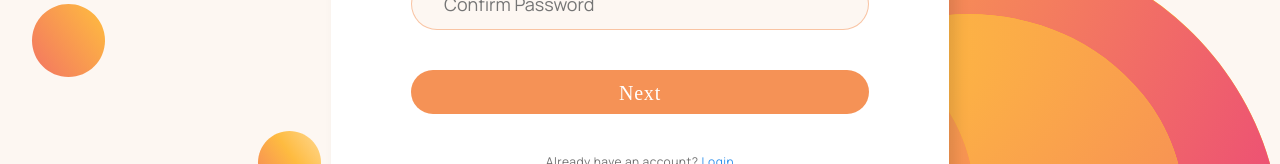
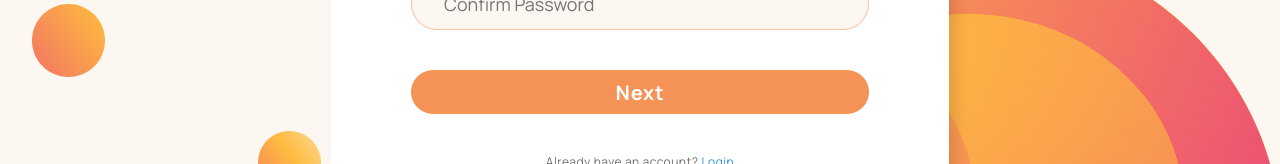
Before and after one commit to BogdanZarichnyy/team-project-react-nodejs-frontend, a React (Create React App) app: page /register in a window 1280 px wide. Shown: the part 475-639 px from the top of the page. Built offline with nearby package versions, Linux system fonts and the light colour scheme.

Commit message:
add button

```diff
--- a/src/components/Auth/RegisterFormStepTwo/RegisterFormStepTwo.jsx
+++ b/src/components/Auth/RegisterFormStepTwo/RegisterFormStepTwo.jsx
@@ -18,7 +18,7 @@ const validationSchema = Yup.object({
   phone: Yup.number(),
 });
 
-const RegisterFormStepTwo = () => {
+const RegisterFormStepTwo = ({ onNext }) => {
   const formik = useFormik({
     initialValues,
     validationSchema,
@@ -60,6 +60,7 @@ const RegisterFormStepTwo = () => {
         onChange={handleChange}
       />
       <ButtonBase type="submit" text="Register" />
+      <ButtonBase onClick={onNext} type="button" text="Back" isLigth />
     </form>
   );
 };
--- a/src/components/ButtonBase/ButtonBase.jsx
+++ b/src/components/ButtonBase/ButtonBase.jsx
@@ -2,11 +2,11 @@ import React from 'react';
 import classNames from 'classnames';
 import s from './ButtonBase.module.scss';
 
-const ButtonBase = ({ type, text, styles = {}, isBlack = false, onClick }) => {
+const ButtonBase = ({ type, text, styles = {}, isLigth = false, onClick }) => {
   return (
     <button
       onClick={onClick}
-      className={classNames(s.button, styles, isBlack && s.black)}
+      className={classNames(s.button, styles, isLigth && s.ligth)}
       type={type}
     >
       {text}
--- a/src/components/ButtonBase/ButtonBase.module.scss
+++ b/src/components/ButtonBase/ButtonBase.module.scss
@@ -1,4 +1,9 @@
+@import '../../sass/utils/mixins';
+@import '../../sass/utils/variables';
 .button {
+  display: flex;
+  align-items: center;
+  justify-content: center;
   cursor: pointer;
 
   max-width: 458px;
@@ -10,9 +15,15 @@
   border: transparent;
 
   color: #ffffff;
-  font-family: 'Manrope';
-  font-weight: 500;
+  font-family: 'Manrope-Bold';
   font-size: 20px;
   line-height: 27px;
   letter-spacing: 0.04em;
 }
+
+.ligth {
+  color: black;
+  background: getColor('clr-white');
+  border: 2px solid #f59256;
+  margin-top: 16px;
+}
--- a/src/components/InputBase/InputBase.jsx
+++ b/src/components/InputBase/InputBase.jsx
@@ -8,12 +8,12 @@ const InputBase = ({
   value,
   styles = {},
   onChange,
-  isBlack = false,
+  isLigth = false,
   placeholder,
 }) => {
   return (
     <input
-      className={classNames(s.input, styles, isBlack && s.black)}
+      className={classNames(s.input, styles, isLigth && s.ligth)}
       type={type}
       name={name}
       value={value}
--- a/src/components/InputBase/InputBase.module.scss
+++ b/src/components/InputBase/InputBase.module.scss
@@ -23,6 +23,6 @@
   }
 }
 
-.black {
-  background-color: #000;
+.ligth {
+  background-color: rgb(192, 182, 182);
 }
--- a/src/pages/RegisterPage/RegisterPage.jsx
+++ b/src/pages/RegisterPage/RegisterPage.jsx
@@ -16,7 +16,7 @@ const RegisterPage = () => {
       {step === 1 ? (
         <RegisterFormStepOne onNext={() => setStep(2)} />
       ) : (
-        <RegisterFormStepTwo />
+        <RegisterFormStepTwo onNext={() => setStep(1)} />
       )}
     </AuthLayout>
   );
```
